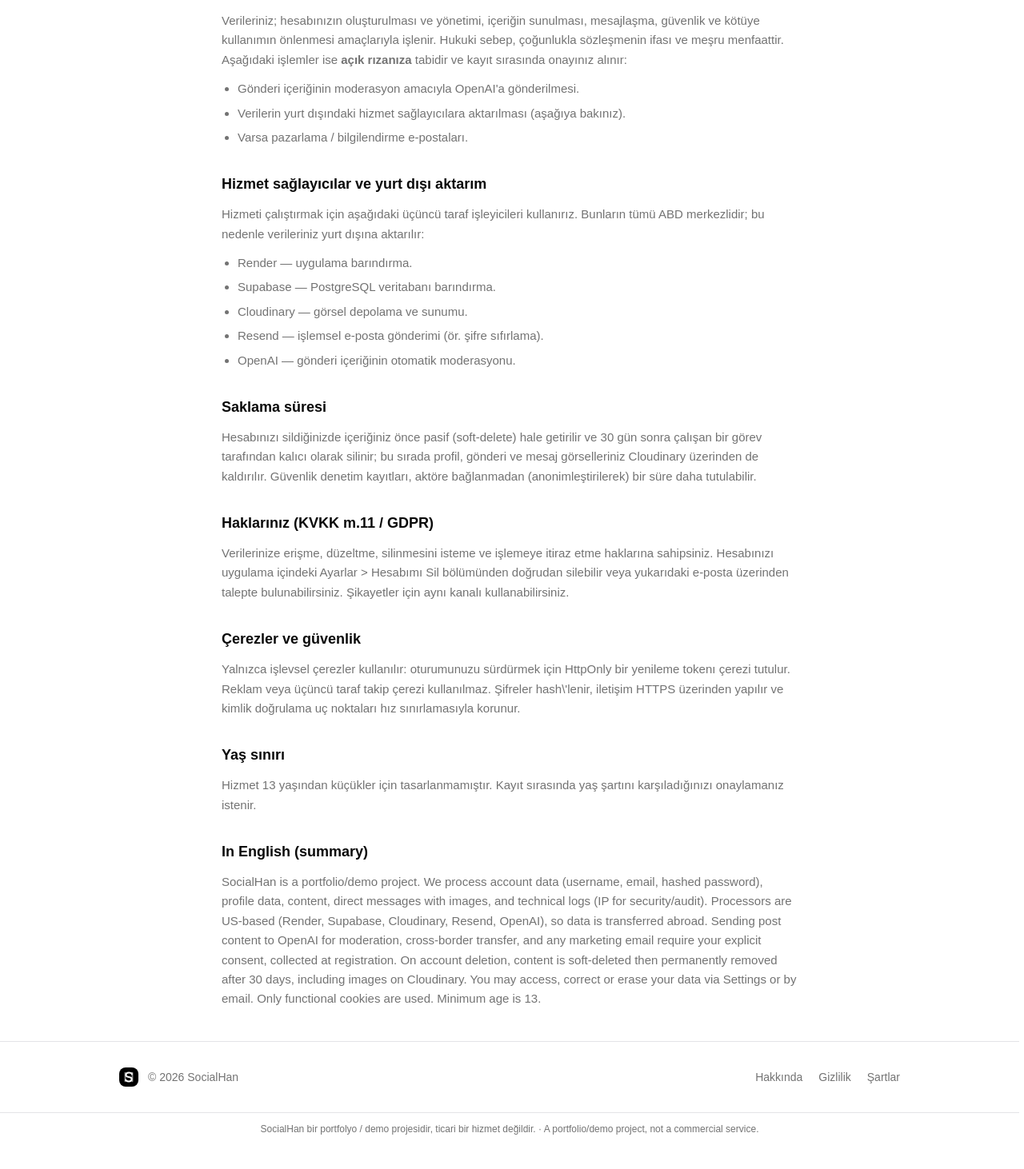
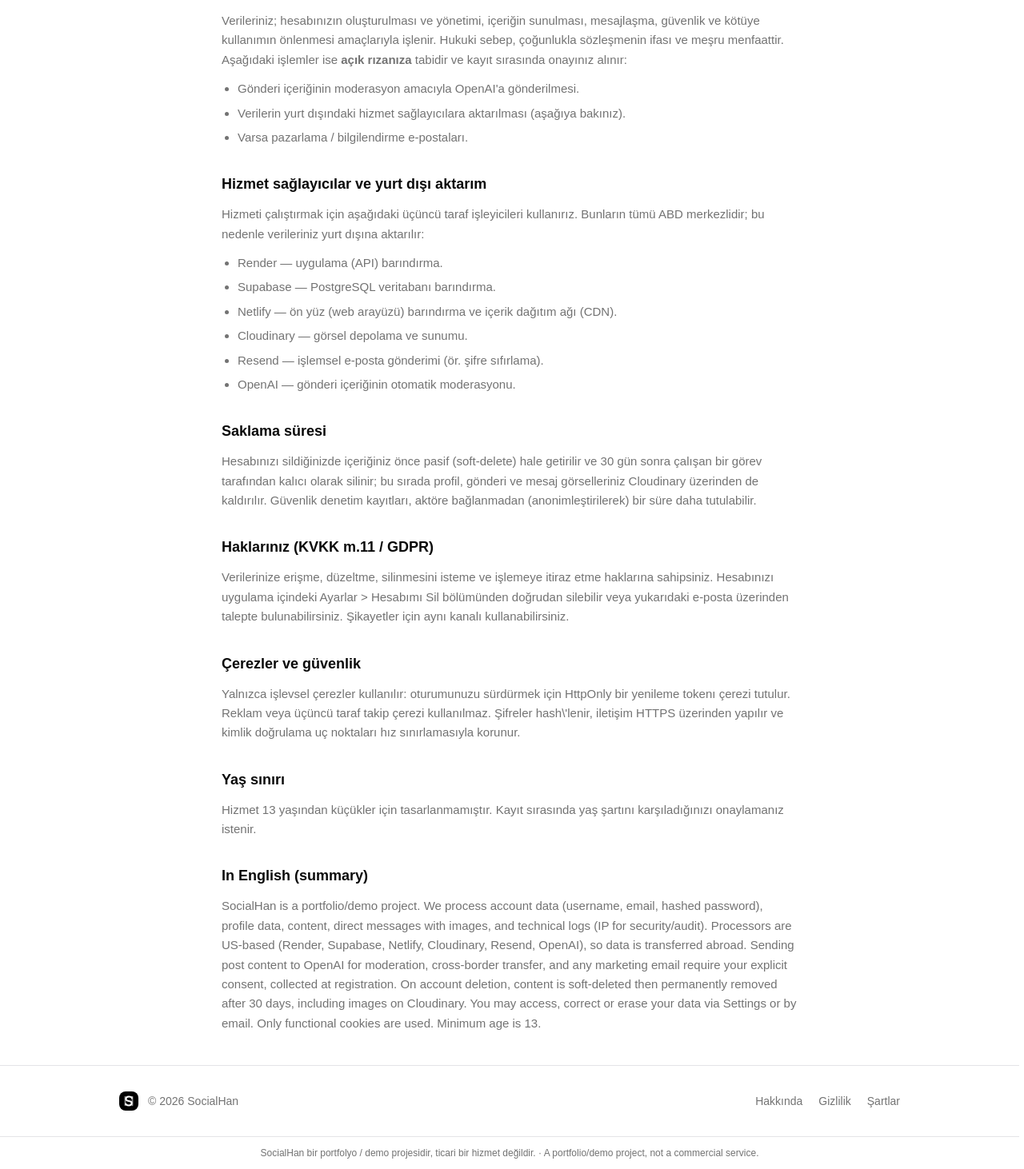
Before and after one commit to IlhanKazan/social-media, a React (Vite) app in the folder client/: page /privacy in a window 1280 px wide. Shown: the part 736-2198 px from the top of the page at 80% size. Before the commit the page ends 2168 px from the top, so only its background shows below. Built offline with nearby package versions, Linux system fonts and the light colour scheme; no server answers.

Commit message:
docs: add Netlify to the privacy policy processor list

```diff
--- a/client/src/features/marketing/PrivacyPage.tsx
+++ b/client/src/features/marketing/PrivacyPage.tsx
@@ -50,8 +50,9 @@
         </p>
         <LegalList
           items={[
-            'Render — uygulama barındırma.',
+            'Render — uygulama (API) barındırma.',
             'Supabase — PostgreSQL veritabanı barındırma.',
+            'Netlify — ön yüz (web arayüzü) barındırma ve içerik dağıtım ağı (CDN).',
             'Cloudinary — görsel depolama ve sunumu.',
             'Resend — işlemsel e-posta gönderimi (ör. şifre sıfırlama).',
             'OpenAI — gönderi içeriğinin otomatik moderasyonu.',
@@ -96,7 +97,7 @@
         <p>
           SocialHan is a portfolio/demo project. We process account data (username, email, hashed
           password), profile data, content, direct messages with images, and technical logs (IP for
-          security/audit). Processors are US-based (Render, Supabase, Cloudinary, Resend, OpenAI), so
+          security/audit). Processors are US-based (Render, Supabase, Netlify, Cloudinary, Resend, OpenAI), so
           data is transferred abroad. Sending post content to OpenAI for moderation, cross-border
           transfer, and any marketing email require your explicit consent, collected at registration.
           On account deletion, content is soft-deleted then permanently removed after 30 days,
```
Also changed, not shown: 1 other file (tests, documents, lock files or other folders).
